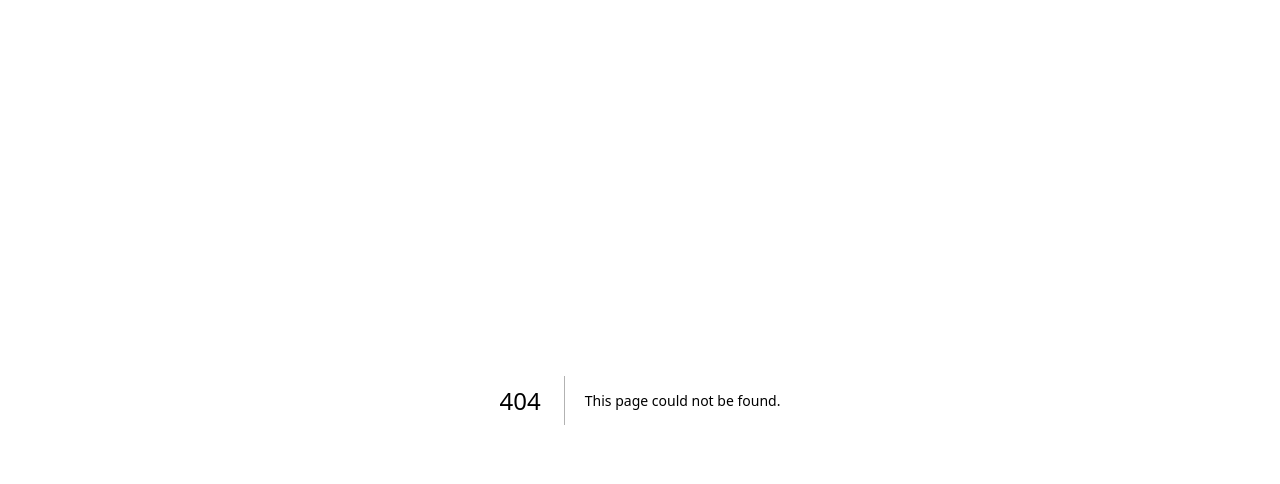
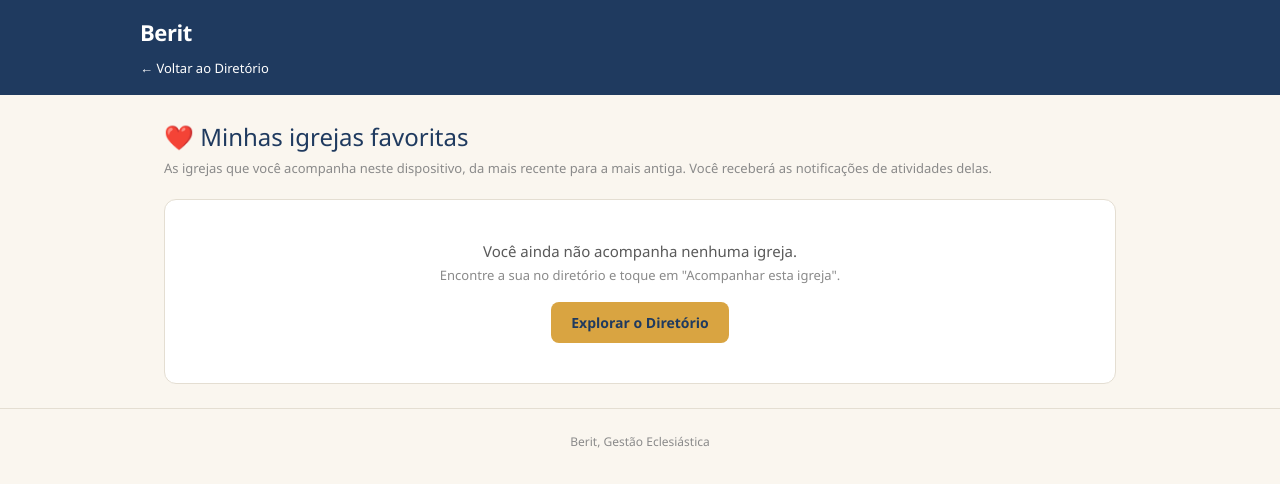
Before and after one commit to Jorgevan-SAJ/berit, a Next.js app: page /igrejas/favoritas in a window 1280 px wide. Before the commit this address had no page. Shown: the top 484 px of the page. Built offline with nearby package versions, Linux system fonts and the light colour scheme.

Commit message:
Add Minhas Igrejas Favoritas component

```diff
--- /dev/null
+++ b/app/igrejas/favoritas/page.js
@@ -0,0 +1,119 @@
+'use client'
+import { useEffect, useState, useCallback } from 'react'
+import { supabase } from '../../lib/supabase'
+
+const estilo = {
+  main: { minHeight: '100vh', background: '#FAF6EF', fontFamily: "'Segoe UI', Roboto, Arial, sans-serif" },
+  header: { background: '#1F3A5F', color: '#FFFFFF', padding: '1rem 1.5rem' },
+  logo: { fontSize: 22, fontWeight: 700, letterSpacing: '-0.02em', color: '#FFFFFF', textDecoration: 'none' },
+  card: { background: '#FFFFFF', borderRadius: 12, border: '1px solid #E4DED2', padding: '1.25rem', display: 'flex', flexDirection: 'column', gap: '0.5rem' },
+}
+
+export default function MinhasIgrejasFavoritas() {
+  const [carregando, setCarregando] = useState(true)
+  const [igrejas, setIgrejas] = useState([])
+  const [erro, setErro] = useState('')
+
+  const carregar = useCallback(async () => {
+    const deviceId = localStorage.getItem('berit_device_id')
+    if (!deviceId) {
+      setCarregando(false)
+      return
+    }
+    const { data, error } = await supabase.rpc('listar_favoritas_usuario', { p_device_id: deviceId })
+    if (error || !data || !data.ok) {
+      setErro('Não foi possível carregar suas igrejas favoritas. Tente novamente em instantes.')
+      setIgrejas([])
+    } else {
+      setIgrejas(data.igrejas || [])
+      setErro('')
+    }
+    setCarregando(false)
+  }, [])
+
+  useEffect(() => {
+    carregar()
+    window.addEventListener('focus', carregar)
+    return () => window.removeEventListener('focus', carregar)
+  }, [carregar])
+
+  async function remover(igrejaId) {
+    const deviceId = localStorage.getItem('berit_device_id')
+    if (!deviceId) return
+    setIgrejas((atuais) => atuais.filter((ig) => ig.id !== igrejaId))
+    await supabase.rpc('desfavoritar_igreja', { p_igreja_id: igrejaId, p_device_id: deviceId })
+  }
+
+  return (
+    <main style={estilo.main}>
+      <header style={estilo.header}>
+        <div style={{ maxWidth: 1000, margin: '0 auto' }}>
+          <a href="/igrejas" style={estilo.logo}>Berit</a>
+          <div style={{ marginTop: 6 }}>
+            <a href="/igrejas" style={{ color: '#FFFFFF', fontSize: 13, textDecoration: 'none' }}>← Voltar ao Diretório</a>
+          </div>
+        </div>
+      </header>
+
+      <div style={{ maxWidth: 1000, margin: '0 auto', padding: '1.5rem' }}>
+        <h1 style={{ margin: '0 0 4px', fontSize: 24, color: '#1F3A5F' }}>❤️ Minhas igrejas favoritas</h1>
+        <p style={{ margin: '0 0 1.25rem', fontSize: 13, color: '#8A8A8A' }}>
+          As igrejas que você acompanha neste dispositivo, da mais recente para a mais antiga. Você receberá as notificações de atividades delas.
+        </p>
+
+        {erro && <div style={{ background: '#FDECEC', color: '#B71C1C', padding: '10px 12px', borderRadius: 8, fontSize: 13, marginBottom: 16 }}>{erro}</div>}
+
+        {carregando ? (
+          <div style={{ textAlign: 'center', padding: '3rem 0', color: '#8A8A8A', fontSize: 14 }}>Carregando suas igrejas...</div>
+        ) : igrejas.length === 0 ? (
+          <div style={{ background: '#FFFFFF', borderRadius: 12, padding: '2.5rem', textAlign: 'center', border: '1px solid #E4DED2' }}>
+            <p style={{ fontSize: 15, color: '#5A5A5A', margin: '0 0 4px' }}>Você ainda não acompanha nenhuma igreja.</p>
+            <p style={{ fontSize: 13, color: '#8A8A8A', margin: '0 0 16px' }}>Encontre a sua no diretório e toque em "Acompanhar esta igreja".</p>
+            <a href="/igrejas" style={{ display: 'inline-block', background: '#D9A441', color: '#1F3A5F', borderRadius: 8, padding: '10px 20px', fontSize: 14, fontWeight: 700, textDecoration: 'none' }}>
+              Explorar o Diretório
+            </a>
+          </div>
+        ) : (
+          <div style={{ display: 'grid', gridTemplateColumns: 'repeat(auto-fill, minmax(280px, 1fr))', gap: '1rem' }}>
+            {igrejas.map((ig) => (
+              <div key={ig.id} style={estilo.card}>
+                <div style={{ display: 'flex', alignItems: 'center', justifyContent: 'space-between', gap: '0.5rem', flexWrap: 'wrap' }}>
+                  <h2 style={{ margin: 0, fontSize: 17, color: '#1F3A5F' }}>❤️ {ig.nome}</h2>
+                  {ig.publico_verificado && (
+                    <span style={{ display: 'inline-flex', alignItems: 'center', background: '#EAF4EE', color: '#4C8C6E', padding: '3px 10px', borderRadius: 999, fontSize: 12, fontWeight: 700, whiteSpace: 'nowrap' }}>
+                      Verificada
+                    </span>
+                  )}
+                </div>
+                <div style={{ fontSize: 13, color: '#8A8A8A' }}>
+                  {ig.cidade || ''}{ig.cidade && ig.uf ? `, ${ig.uf}` : ig.uf || ''}
+                </div>
+                {ig.endereco_publico && (
+                  <div style={{ fontSize: 12, color: '#8A8A8A' }}>
+                    📍 {ig.endereco_publico}{ig.bairro ? `, ${ig.bairro}` : ''}
+                  </div>
+                )}
+                <div style={{ display: 'flex', gap: '0.5rem', marginTop: 'auto' }}>
+                  <a href={`/igreja/${ig.slug}`} style={{ flex: 1, background: '#1F3A5F', color: '#FFFFFF', textAlign: 'center', padding: '10px 14px', borderRadius: 8, fontSize: 13, fontWeight: 600, textDecoration: 'none' }}>
+                    Ver página
+                  </a>
+                  <button
+                    onClick={() => remover(ig.id)}
+                    title="Deixar de acompanhar"
+                    style={{ background: '#FBEFEA', color: '#8A4B2D', border: 'none', borderRadius: 8, padding: '10px 14px', fontSize: 13, fontWeight: 600, cursor: 'pointer' }}
+                  >
+                    ✕
+                  </button>
+                </div>
+              </div>
+            ))}
+          </div>
+        )}
+      </div>
+
+      <footer style={{ borderTop: '1px solid #E4DED2', padding: '1.5rem', textAlign: 'center', fontSize: 12, color: '#8A8A8A' }}>
+        Berit, Gestão Eclesiástica
+      </footer>
+    </main>
+  )
+}
```
